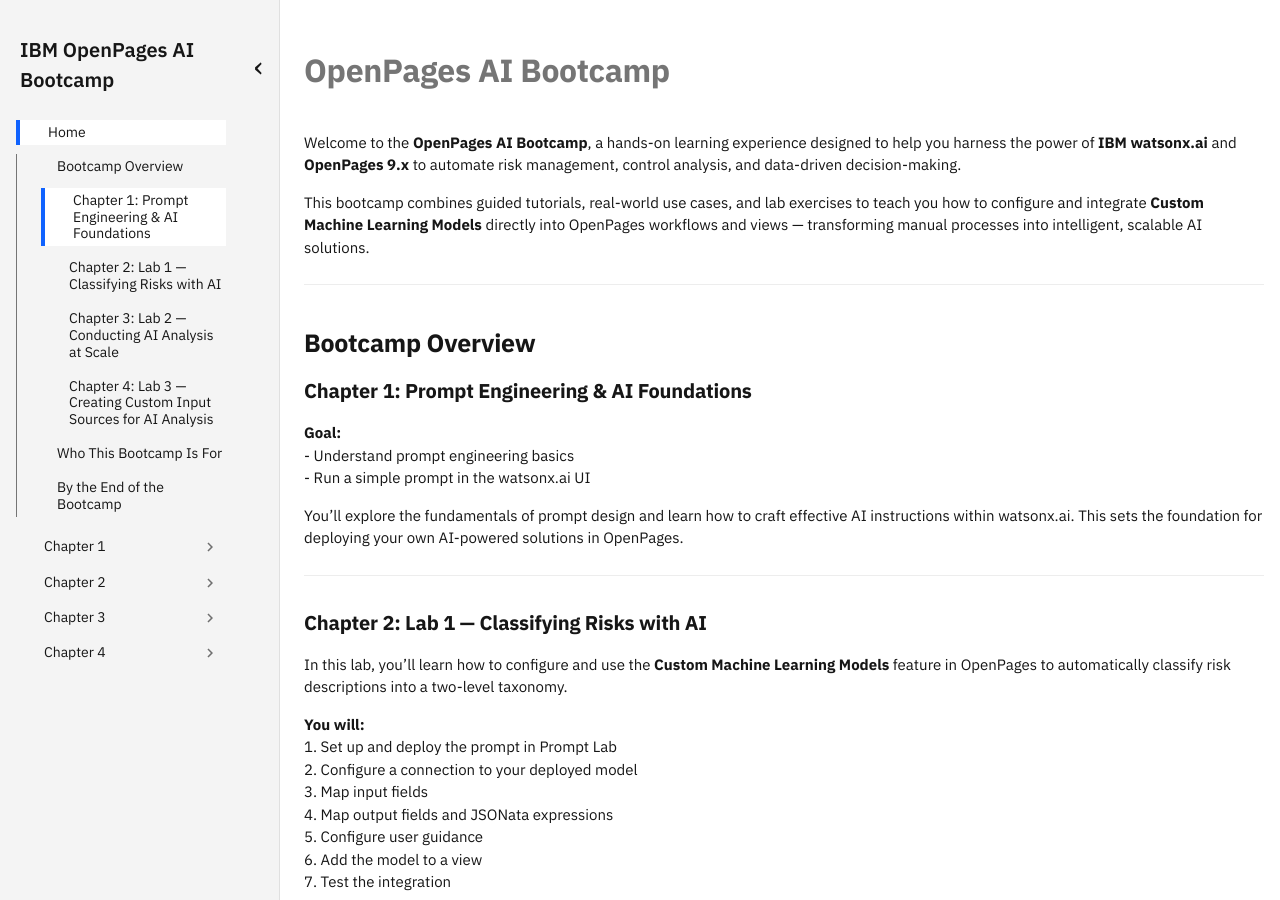
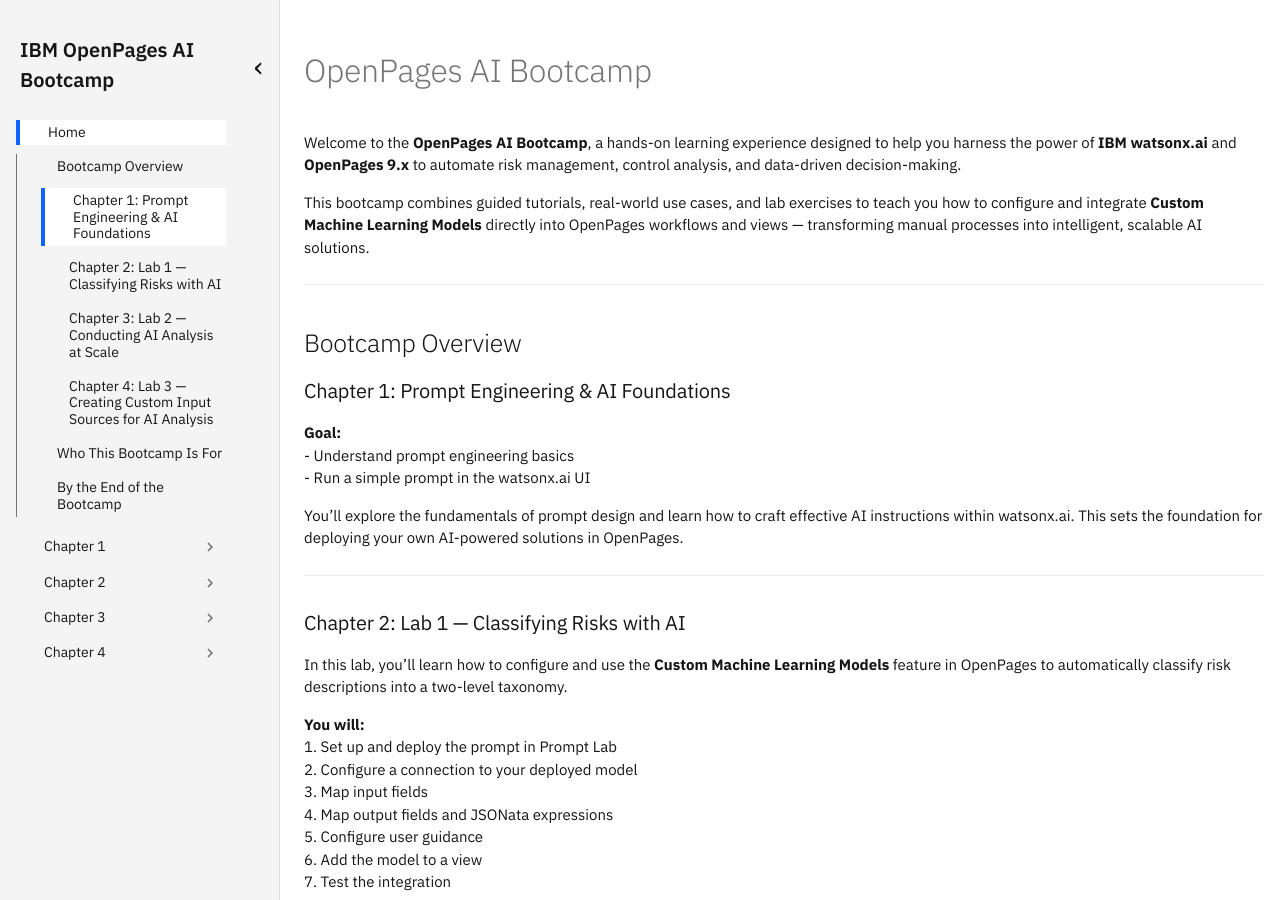
Before and after one commit to farhan-ra/OpenPages-AI-Bootcamp, an MkDocs documentation site: the page built from docs/index.md, in a window 1280 px wide and 900 px high. Built offline with MkDocs 1.6.1 and Material for MkDocs 9.7.7, drawn with Linux system fonts in a browser that asks for light colours.

Commit message:
home text formatting

```diff
--- a/docs/index.md
+++ b/docs/index.md
@@ -1,4 +1,4 @@
-# **OpenPages AI Bootcamp**
+# OpenPages AI Bootcamp
 
 Welcome to the **OpenPages AI Bootcamp**, a hands-on learning experience designed to help you harness the power of **IBM watsonx.ai** and **OpenPages 9.x** to automate risk management, control analysis, and data-driven decision-making.
 
@@ -6,9 +6,9 @@
 
 ---
 
-## **Bootcamp Overview**
+## Bootcamp Overview
 
-### **Chapter 1: Prompt Engineering & AI Foundations**
+### Chapter 1: Prompt Engineering & AI Foundations
 
 **Goal:**
 - Understand prompt engineering basics
@@ -18,7 +18,7 @@
 
 ---
 
-### **Chapter 2: Lab 1 — Classifying Risks with AI**
+### Chapter 2: Lab 1 — Classifying Risks with AI
 
 In this lab, you’ll learn how to configure and use the **Custom Machine Learning Models** feature in OpenPages to automatically classify risk descriptions into a two-level taxonomy.
 
@@ -35,7 +35,7 @@
 
 ---
 
-### **Chapter 3: Lab 2 — Conducting AI Analysis at Scale**
+### Chapter 3: Lab 2 — Conducting AI Analysis at Scale
 
 This lab shows how to conduct advanced AI-driven analysis — the **5W analysis** (Who, What, When, Where, Why) — on control descriptions, and how to scale this process across large datasets through automation.
 
@@ -48,7 +48,7 @@
 
 ---
 
-### **Chapter 4: Lab 3 — Creating Custom Input Sources for AI Analysis**
+### Chapter 4: Lab 3 — Creating Custom Input Sources for AI Analysis
 
 In this advanced lab, you’ll create **custom views** that pull together data from multiple OpenPages objects to enable richer, more contextual AI analysis.
 
@@ -62,7 +62,7 @@
 
 ---
 
-## **Who This Bootcamp Is For**
+## Who This Bootcamp Is For
 
 This bootcamp is ideal for:
 - Risk and compliance professionals exploring AI integration
@@ -72,7 +72,7 @@
 
 ---
 
-## **By the End of the Bootcamp**
+## By the End of the Bootcamp
 
 You’ll have the knowledge and tools to:
 - Integrate watsonx.ai models directly into OpenPages
```
Also changed, not shown: 1 other file.
